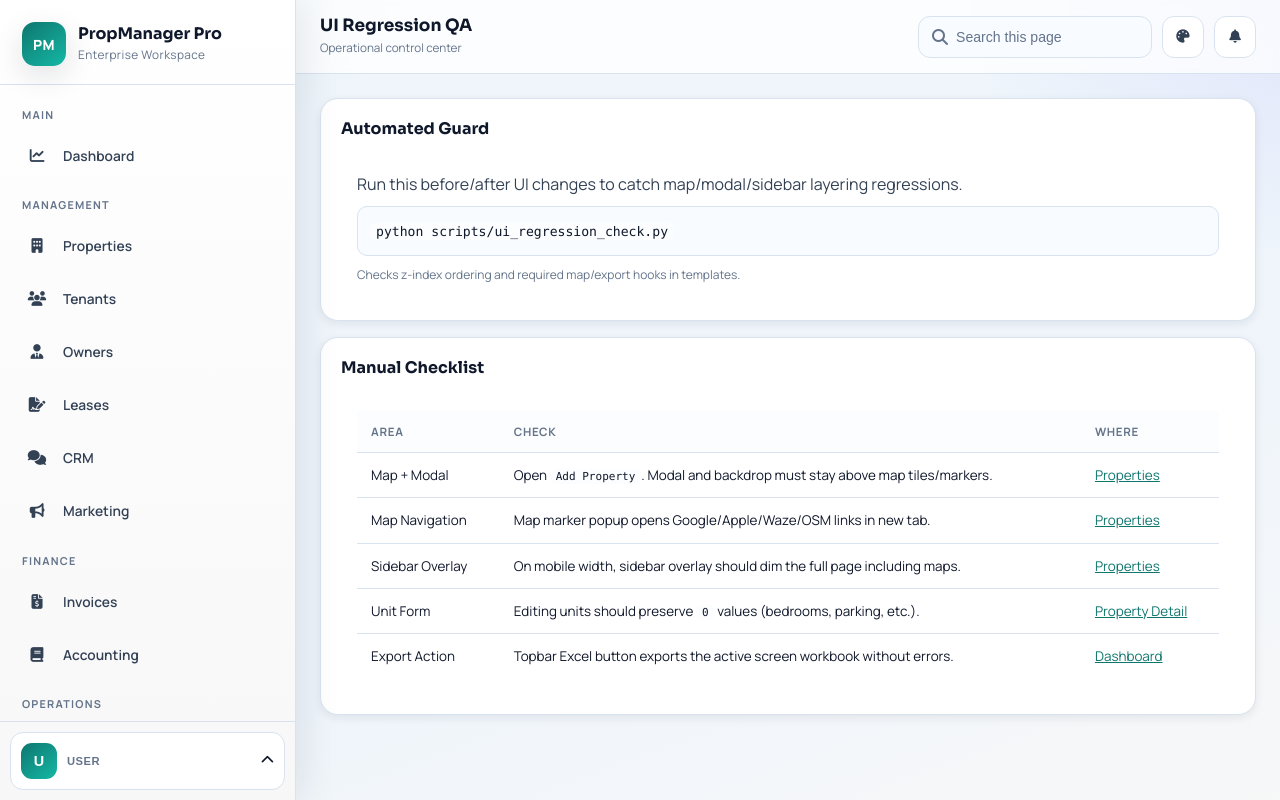
After one commit to RithwikNavanandula/prop_management, a FastAPI app: template app/templates/system/ui_regression.html in a window 1280 px wide. The commit adds this page. Run offline with FastAPI, Linux system fonts and the light colour scheme; the template is opened without the code that fills it, so the values that code supplies are empty; some libraries are stand-ins or nearby versions.

Commit message:
chore: add UI regression checklist page and automated layering checks

```diff
--- a/app/main.py
+++ b/app/main.py
@@ -512,6 +512,19 @@ async def settings_page(request: Request, user: UserAccount = Depends(get_curren
     })
 
 
+@app.get("/qa/ui-regression", response_class=HTMLResponse)
+async def ui_regression_page(request: Request, user: UserAccount = Depends(get_current_user_from_token),
+                             db: Session = Depends(get_db)):
+    if not user:
+        return RedirectResponse(url="/login")
+    role = db.query(Role).filter(Role.id == user.role_id).first()
+    if role.id != 1:
+        return RedirectResponse(url="/dashboard")
+    return templates.TemplateResponse("system/ui_regression.html", {
+        "request": request, "user": user, "role": role, "settings": settings, "active_page": "ui-qa"
+    })
+
+
 @app.get("/workflow/scheduler", response_class=HTMLResponse)
 async def scheduler_page(request: Request, user: UserAccount = Depends(get_current_user_from_token),
                          db: Session = Depends(get_db)):
--- a/app/templates/base.html
+++ b/app/templates/base.html
@@ -142,6 +142,9 @@
                     </a>
                     <a href="/settings" class="nav-item {% if active_page == 'settings' %}active{% endif %}" id="nav-settings">
                         <span class="icon"><i class="fa-solid fa-sliders"></i></span><span>Settings</span>
+                    </a>
+                    <a href="/qa/ui-regression" class="nav-item {% if active_page == 'ui-qa' %}active{% endif %}" id="nav-ui-qa">
+                        <span class="icon"><i class="fa-solid fa-vial-circle-check"></i></span><span>UI QA</span>
                     </a>
                     <a href="/execution-logs" class="nav-item">
                         <span class="icon"><i class="fa-solid fa-list-check"></i></span><span>Execution Logs</span>
--- /dev/null
+++ b/app/templates/system/ui_regression.html
@@ -0,0 +1,65 @@
+{% extends "base.html" %}
+{% set active_page = "ui-qa" %}
+{% block title %}UI Regression QA - {{ settings.APP_NAME }}{% endblock %}
+{% block page_title %}UI Regression QA{% endblock %}
+
+{% block content %}
+<div class="card" style="margin-bottom:16px">
+    <div class="card-header">
+        <h3>Automated Guard</h3>
+    </div>
+    <div style="padding:16px">
+        <p style="color:var(--text-secondary);margin-bottom:10px">
+            Run this before/after UI changes to catch map/modal/sidebar layering regressions.
+        </p>
+        <pre style="margin:0;background:var(--bg-input);border:1px solid var(--border);border-radius:10px;padding:12px"><code>python scripts/ui_regression_check.py</code></pre>
+        <p style="margin-top:10px;font-size:12px;color:var(--text-muted)">
+            Checks z-index ordering and required map/export hooks in templates.
+        </p>
+    </div>
+</div>
+
+<div class="card">
+    <div class="card-header">
+        <h3>Manual Checklist</h3>
+    </div>
+    <div style="padding:16px">
+        <table>
+            <thead>
+                <tr>
+                    <th>Area</th>
+                    <th>Check</th>
+                    <th>Where</th>
+                </tr>
+            </thead>
+            <tbody>
+                <tr>
+                    <td>Map + Modal</td>
+                    <td>Open <code>Add Property</code>. Modal and backdrop must stay above map tiles/markers.</td>
+                    <td><a href="/properties" target="_blank" rel="noopener">Properties</a></td>
+                </tr>
+                <tr>
+                    <td>Map Navigation</td>
+                    <td>Map marker popup opens Google/Apple/Waze/OSM links in new tab.</td>
+                    <td><a href="/properties" target="_blank" rel="noopener">Properties</a></td>
+                </tr>
+                <tr>
+                    <td>Sidebar Overlay</td>
+                    <td>On mobile width, sidebar overlay should dim the full page including maps.</td>
+                    <td><a href="/properties" target="_blank" rel="noopener">Properties</a></td>
+                </tr>
+                <tr>
+                    <td>Unit Form</td>
+                    <td>Editing units should preserve <code>0</code> values (bedrooms, parking, etc.).</td>
+                    <td><a href="/properties/1" target="_blank" rel="noopener">Property Detail</a></td>
+                </tr>
+                <tr>
+                    <td>Export Action</td>
+                    <td>Topbar Excel button exports the active screen workbook without errors.</td>
+                    <td><a href="/dashboard" target="_blank" rel="noopener">Dashboard</a></td>
+                </tr>
+            </tbody>
+        </table>
+    </div>
+</div>
+{% endblock %}
```
Also changed, not shown: scripts/ui_regression_check.py (added, +110 -0 lines), README.md.
